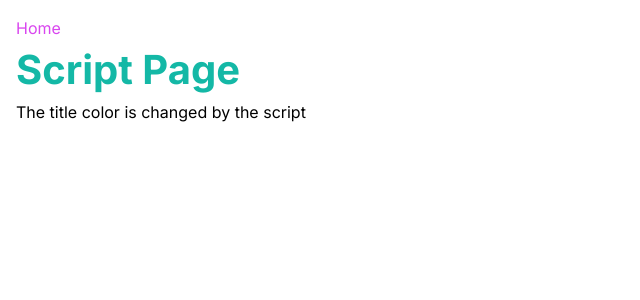
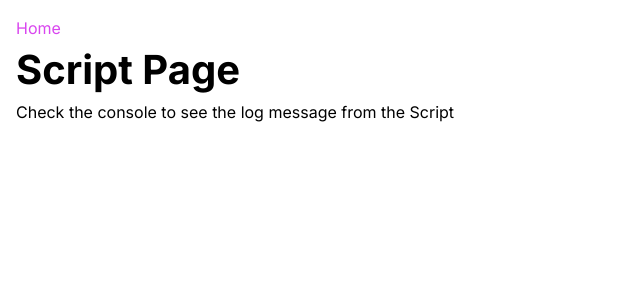
Before and after one commit to emanuelefavero/nextjs-app-router, a Next.js app: page /script in a window 1280 px wide. Shown: the top 300 px of the page, without its empty margins (0-640 px from the left). Built offline with nearby package versions, Linux system fonts and the light colour scheme.

Commit message:
udpate script

```diff
--- a/app/script/page.tsx
+++ b/app/script/page.tsx
@@ -7,7 +7,7 @@ export default function Page() {
     <>
       <h1 id='script-page-title'>Script Page</h1>
 
-      <p>The title color is changed by the script</p>
+      <p>Check the console to see the log message from the Script</p>
 
       <Script
         src='/script.js' // script file in public directory
--- a/public/script.js
+++ b/public/script.js
@@ -1,2 +1,5 @@
-const scriptPageTitle = document.getElementById('script-page-title')
-scriptPageTitle.style.color = '#14b8a6'
+console.log('Hello from script.js!')
+
+// NOTE: The following code will work only on first page load. If you move between routes, the script will not be executed again. There are workaround for this but it is not worth it. Use the script this way only if really necessary. The Script feature in Next.js is better suited for external libraries and not for custom scripts
+// const scriptPageTitle = document.getElementById('script-page-title')
+// scriptPageTitle.style.color = '#14b8a6'
```
